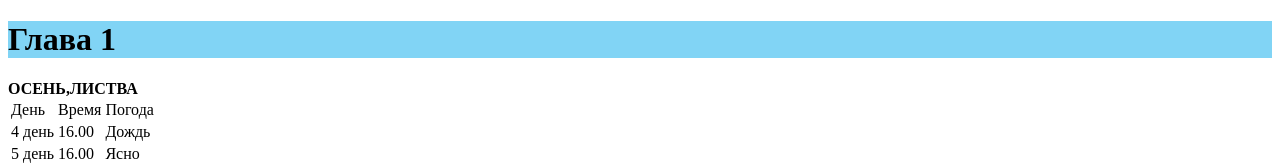
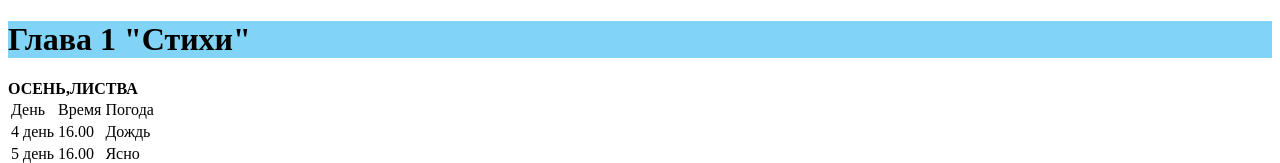
Before and after one commit to Viper0k/pogoda.io, a plain HTML site: page index.html in a window 1280 px wide. Shown: the top 163 px of the page. Drawn offline with Linux system fonts and the light colour scheme.

Commit message:
Update index.html

```diff
--- a/index.html
+++ b/index.html
@@ -9,7 +9,7 @@
 </head>
 <body>
     <div><h1>
-        Глава 1
+        Глава 1 "Стихи"
     </h1>
 </div>
    <footer>
```
